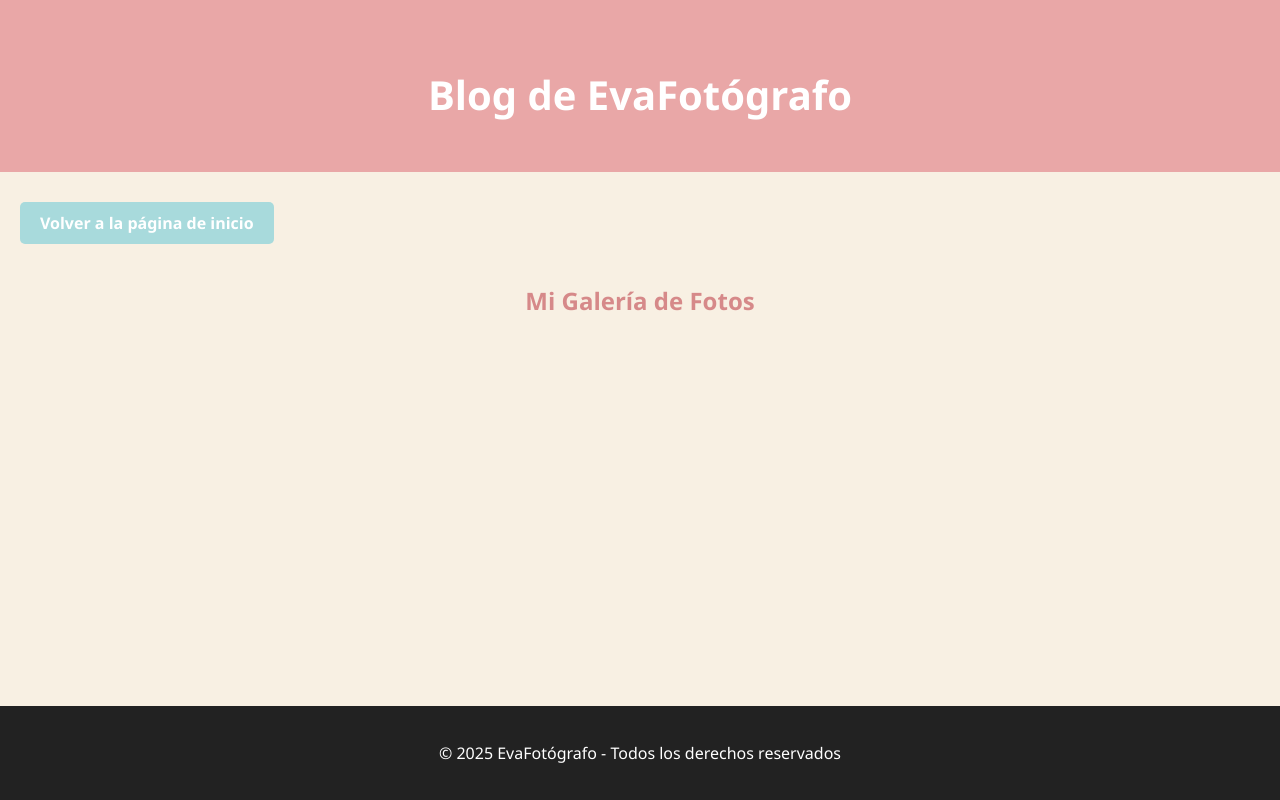
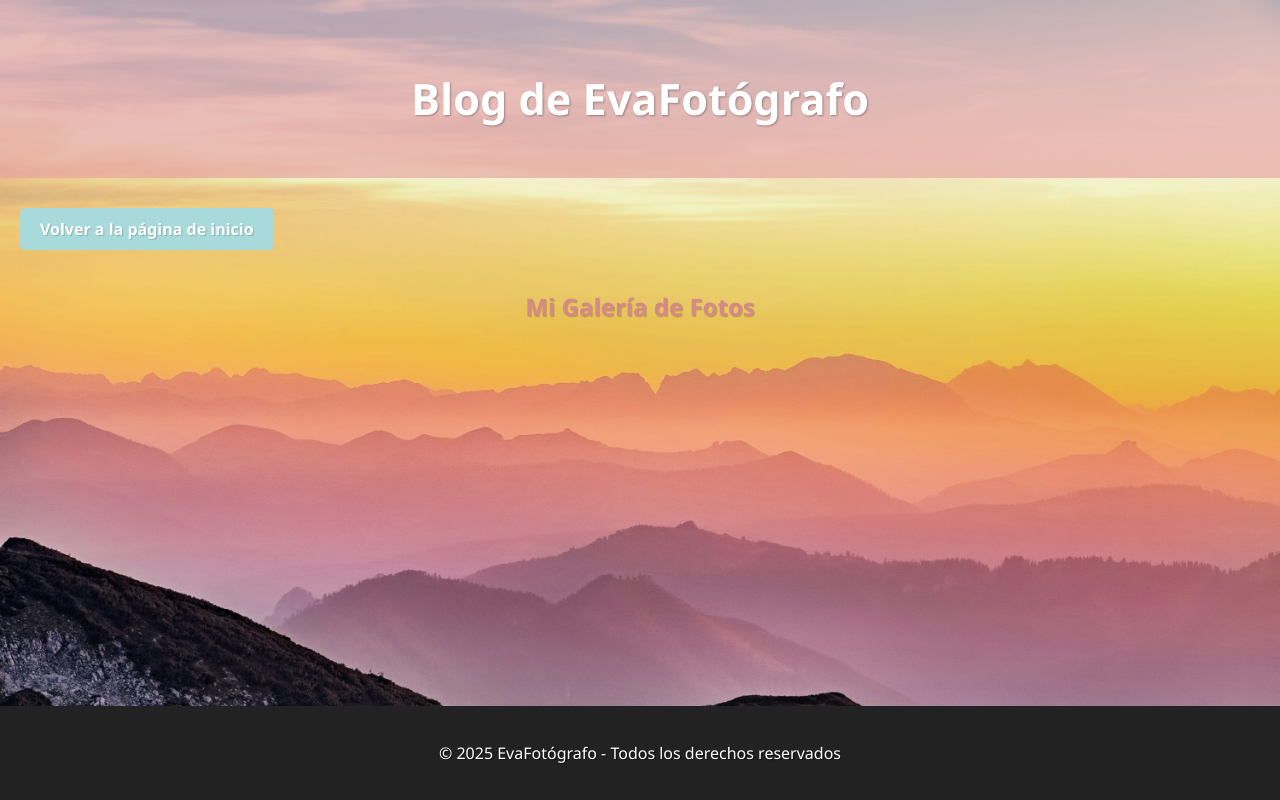
Before and after one commit to JuanPiece2025/evaphotos, a plain HTML site: page pages/blog.html in a window 1280 px wide. Drawn offline with Linux system fonts and the light colour scheme.

Commit message:
Update blog.html

```diff
--- a/pages/blog.html
+++ b/pages/blog.html
@@ -9,20 +9,24 @@
             font-family: 'Segoe UI', Tahoma, Geneva, Verdana, sans-serif;
             margin: 0;
             padding: 0;
-            background-color: #f8f0e3; /* Un beige suave */
-            color: #5e5e5e; /* Grisáceo */
+            background-image: url('../images/fondo.jpeg'); /* Ajusta la ruta si es necesario */
+            background-size: cover;
+            background-repeat: no-repeat;
+            background-position: center center;
+            color: #333; /* Gris más oscuro para mayor contraste */
             display: flex;
             flex-direction: column;
             min-height: 100vh;
         }
         header {
-            background-color: #e9a7a7; /* Rosa pálido */
+            background-color: rgba(233, 167, 167, 0.7); /* Rosa pálido con 70% de opacidad */
             color: #fff;
             padding: 40px 20px;
             text-align: center;
+            text-shadow: 1px 1px 2px rgba(0, 0, 0, 0.3); /* Sombra suave al texto del header */
         }
         header h1 {
-            font-size: 2.5em;
+            font-size: 2.7em;
             margin-bottom: 10px;
         }
         .blog-container {
@@ -33,6 +37,7 @@
             color: #d68989; /* Rosa más intenso */
             margin-bottom: 20px;
             text-align: center;
+            text-shadow: 1px 1px 1px rgba(0, 0, 0, 0.2); /* Sombra suave al título */
         }
         .pinterest-embed {
             /* Contenedor para el widget de Elfsight */
@@ -44,6 +49,7 @@
             text-align: center;
             padding: 20px;
             margin-top: 30px;
+            text-shadow: 1px 1px 1px rgba(0, 0, 0, 0.5); /* Sombra suave al texto del footer */
         }
         .back-home {
             display: inline-block;
@@ -55,6 +61,7 @@
             font-weight: bold;
             margin-bottom: 20px;
             transition: background-color 0.3s ease;
+            text-shadow: 1px 1px 1px rgba(0, 0, 0, 0.2); /* Sombra suave al botón */
         }
         .back-home:hover {
             background-color: #457b9d; /* Azul más oscuro */
```
